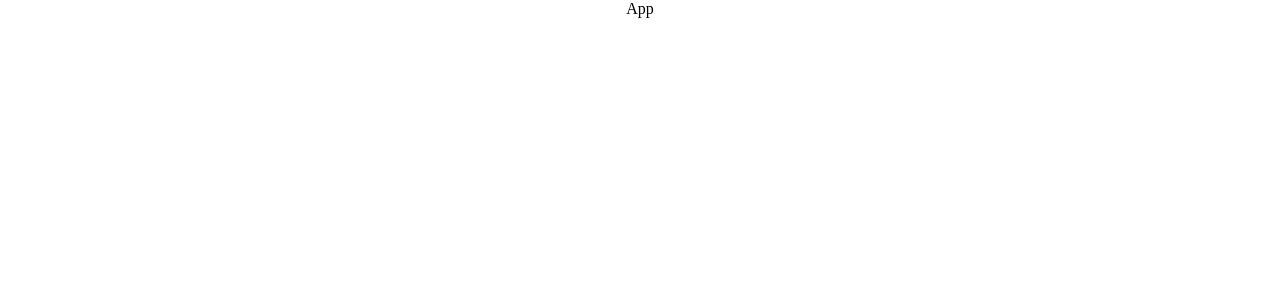
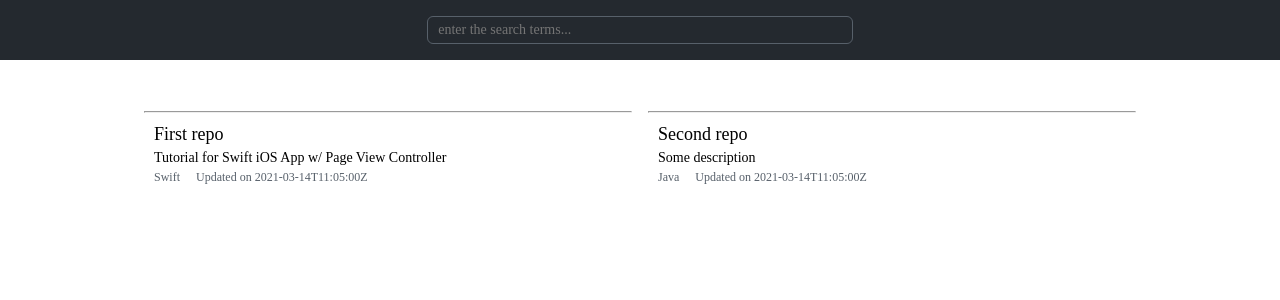
Before and after one commit to LizaKornilo/working-with-github-api, a React (Create React App) app: page / in a window 1280 px wide. Shown: the top 300 px of the page. Built offline with nearby package versions, Linux system fonts and the light colour scheme.

Commit message:
feat: create start page layout

```diff
--- a/src/App.css
+++ b/src/App.css
@@ -1,3 +1,23 @@
+*,
+*::before,
+*::after {
+  box-sizing: border-box;
+}
+
+ul,
+li {
+  margin: 0;
+  padding: 0;
+}
+ul {
+  list-style: none;
+}
+
 .App {
-  text-align: center;
+  font-size: 14px;
 }
+
+.container {
+  margin: 0 auto;
+  width: 1000px;
+}
--- a/src/App.js
+++ b/src/App.js
@@ -1,9 +1,27 @@
+import { useState } from 'react';
 import './App.css';
+import SearchPanel from './components/SearchPanel/SearchPanel';
+import SearchResults from './components/SearchResults/SearchResults';
 
 function App() {
+  const [repos, setRepos] = useState([
+    {
+      full_name: "First repo",
+      description: "Tutorial for Swift iOS App w/ Page View Controller",
+      updated_at: "2021-03-14T11:05:00Z",
+      language: "Swift"
+    },
+    {
+      full_name: "Second repo",
+      description: "Some description",
+      updated_at: "2021-03-14T11:05:00Z",
+      language: "Java"
+    }]);
+
   return (
     <div className="App">
-      App
+      <SearchPanel />
+      <SearchResults repos={repos} />
     </div>
   );
 }
--- /dev/null
+++ b/src/components/RepoCard/RepoCard.jsx
@@ -0,0 +1,16 @@
+import './repoCard.css';
+
+function RepoCard({ repo }) {
+  return (
+    <div className='repo-card'>
+      <div className="full-name">{repo.full_name}</div>
+      <div className="description">{repo.description}</div>
+      <div className="small-text-wrapper">
+        <div className="language">{repo.language}</div>
+        <div className="updated_at">Updated on {repo.updated_at}</div>
+      </div>
+    </div>
+  );
+}
+
+export default RepoCard;
--- /dev/null
+++ b/src/components/RepoCard/repoCard.css
@@ -0,0 +1,21 @@
+.repo-card{
+padding: 4px 10px;
+}
+
+.full-name {
+  font-size: 18px;
+}
+
+.description {
+  font-size: inherit;
+  margin: 5px 0;
+}
+
+.small-text-wrapper {
+  display: flex;
+  font-size: 12px;
+  color: #57606a;
+}
+.updated_at{
+  margin-left: 16px;
+}
--- /dev/null
+++ b/src/components/SearchPanel/SearchPanel.jsx
@@ -0,0 +1,25 @@
+import './searchPanel.css';
+import React, { useState } from 'react';
+
+function SearchPanel() {
+  const [value, setValue] = useState("");
+
+  const handleChange = event => {
+    setValue(event.target.value);
+  }
+
+  const handleSubmit = event => {
+    document.getElementById("input").blur();
+    event.preventDefault();
+  }
+
+  return (
+    <div className="search-panel">
+      <form className='search-form' onSubmit={handleSubmit}>
+        <input id="input" className='search-form__input' value={value} onChange={handleChange} type='text' placeholder='enter the search terms...' />
+      </form>
+    </div>
+  );
+}
+
+export default SearchPanel;
--- /dev/null
+++ b/src/components/SearchPanel/searchPanel.css
@@ -0,0 +1,24 @@
+.search-panel {
+  background-color: #24292f;
+  width: 100%;
+  padding: 16px 32px;
+  text-align: center;
+}
+
+.search-form__input {
+  min-height: 28px;
+  width: 35%;
+  border-radius: 6px;
+  padding: 0 10px;
+  vertical-align: middle;
+  background-color: #24292f;
+  border: 1px solid #57606a;
+  font-size: inherit;
+  color: white;
+  transition: width 0.5s, background-color 0.5s;
+}
+
+.search-form__input:focus {
+  width: 50%;
+  background-color: rgba(255, 255, 255, .175);
+}
--- /dev/null
+++ b/src/components/SearchResults/SearchResults.jsx
@@ -0,0 +1,20 @@
+import './searchResults.css';
+import RepoCard from '../RepoCard/RepoCard';
+
+function SearchResults({ repos }) {
+  return (
+    <div className='search-results'>
+      <div className="container">
+        <ul className='repos'>{
+          repos.map((repo) => {
+            return <li>
+              <hr />
+              <RepoCard repo={repo} />
+            </li>
+          })
+        }</ul>
+      </div>
+    </div>);
+}
+
+export default SearchResults;
--- /dev/null
+++ b/src/components/SearchResults/searchResults.css
@@ -0,0 +1,11 @@
+.repos{
+  display: grid;
+  grid-template-columns: 1fr 1fr;
+  grid-auto-rows: minmax(100px, auto);
+  grid-gap: 8px;
+  margin: 40px 0 ;
+}
+
+.repos li {
+  padding: 4px;
+}
```
